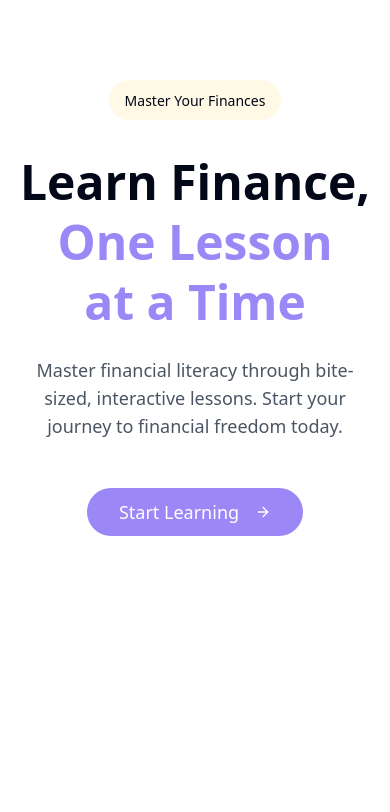
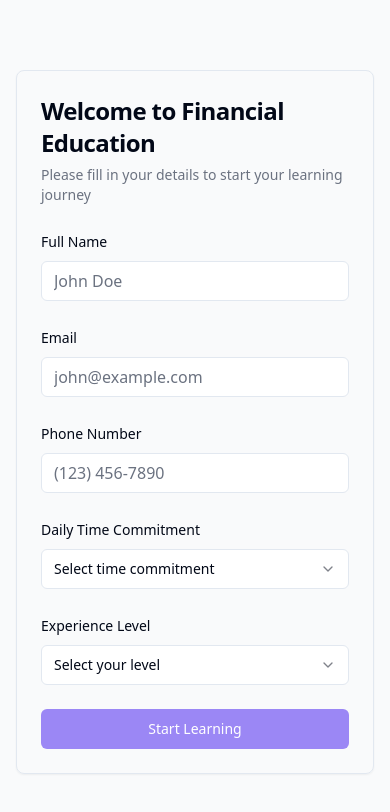
Before and after one commit to Thanseert/learnwealth-gameloop, a React (Vite) app: page / in a window 390 px wide. Shown: the top 812 px of the page. Built offline with nearby package versions, Linux system fonts and the light colour scheme.

Commit message:
Add login form
Adds a login form to collect user information including email, name, phone number, daily time commitment, and skill level.

```diff
--- /dev/null
+++ b/src/components/LoginForm.tsx
@@ -0,0 +1,139 @@
+
+import { useState } from "react";
+import { useNavigate } from "react-router-dom";
+import { Button } from "@/components/ui/button";
+import { Input } from "@/components/ui/input";
+import { Label } from "@/components/ui/label";
+import {
+  Select,
+  SelectContent,
+  SelectItem,
+  SelectTrigger,
+  SelectValue,
+} from "@/components/ui/select";
+import {
+  Card,
+  CardContent,
+  CardDescription,
+  CardHeader,
+  CardTitle,
+} from "@/components/ui/card";
+
+export function LoginForm() {
+  const navigate = useNavigate();
+  const [formData, setFormData] = useState({
+    name: "",
+    email: "",
+    phone: "",
+    timeCommitment: "",
+    level: "",
+  });
+
+  const handleSubmit = (e: React.FormEvent) => {
+    e.preventDefault();
+    // Store user data in localStorage
+    localStorage.setItem("userData", JSON.stringify(formData));
+    // Navigate to lessons page
+    navigate("/lessons");
+  };
+
+  return (
+    <div className="min-h-screen flex items-center justify-center bg-gray-50 p-4">
+      <Card className="w-full max-w-md">
+        <CardHeader>
+          <CardTitle className="text-2xl">Welcome to Financial Education</CardTitle>
+          <CardDescription>
+            Please fill in your details to start your learning journey
+          </CardDescription>
+        </CardHeader>
+        <CardContent>
+          <form onSubmit={handleSubmit} className="space-y-6">
+            <div className="space-y-2">
+              <Label htmlFor="name">Full Name</Label>
+              <Input
+                id="name"
+                placeholder="John Doe"
+                required
+                value={formData.name}
+                onChange={(e) =>
+                  setFormData({ ...formData, name: e.target.value })
+                }
+              />
+            </div>
+
+            <div className="space-y-2">
+              <Label htmlFor="email">Email</Label>
+              <Input
+                id="email"
+                type="email"
+                placeholder="john@example.com"
+                required
+                value={formData.email}
+                onChange={(e) =>
+                  setFormData({ ...formData, email: e.target.value })
+                }
+              />
+            </div>
+
+            <div className="space-y-2">
+              <Label htmlFor="phone">Phone Number</Label>
+              <Input
+                id="phone"
+                type="tel"
+                placeholder="(123) 456-7890"
+                required
+                value={formData.phone}
+                onChange={(e) =>
+                  setFormData({ ...formData, phone: e.target.value })
+                }
+              />
+            </div>
+
+            <div className="space-y-2">
+              <Label htmlFor="timeCommitment">Daily Time Commitment</Label>
+              <Select
+                value={formData.timeCommitment}
+                onValueChange={(value) =>
+                  setFormData({ ...formData, timeCommitment: value })
+                }
+              >
+                <SelectTrigger>
+                  <SelectValue placeholder="Select time commitment" />
+                </SelectTrigger>
+                <SelectContent>
+                  <SelectItem value="2-5">2-5 minutes</SelectItem>
+                  <SelectItem value="5-10">5-10 minutes</SelectItem>
+                  <SelectItem value="10-15">10-15 minutes</SelectItem>
+                  <SelectItem value="15+">15+ minutes</SelectItem>
+                </SelectContent>
+              </Select>
+            </div>
+
+            <div className="space-y-2">
+              <Label htmlFor="level">Experience Level</Label>
+              <Select
+                value={formData.level}
+                onValueChange={(value) =>
+                  setFormData({ ...formData, level: value })
+                }
+              >
+                <SelectTrigger>
+                  <SelectValue placeholder="Select your level" />
+                </SelectTrigger>
+                <SelectContent>
+                  <SelectItem value="beginner">Beginner</SelectItem>
+                  <SelectItem value="intermediate">Intermediate</SelectItem>
+                  <SelectItem value="pro">Pro</SelectItem>
+                </SelectContent>
+              </Select>
+            </div>
+
+            <Button type="submit" className="w-full">
+              Start Learning
+            </Button>
+          </form>
+        </CardContent>
+      </Card>
+    </div>
+  );
+}
--- a/src/pages/Index.tsx
+++ b/src/pages/Index.tsx
@@ -1,48 +1,35 @@
 
-import { Button } from "@/components/ui/button";
-import { ArrowRight } from "lucide-react";
-import { useNavigate } from "react-router-dom";
+import { LoginForm } from "@/components/LoginForm";
 
 const Index = () => {
-  const navigate = useNavigate();
+  // Check if user is already logged in
+  const userData = localStorage.getItem("userData");
 
+  if (userData) {
+    // If user is logged in, show the welcome back message
+    const user = JSON.parse(userData);
     return (
       <div className="min-h-screen bg-white">
-      {/* Hero Section */}
         <div className="container max-w-6xl mx-auto px-4 py-20 text-center">
-        {/* Small Label */}
-        <div className="inline-block px-4 py-2 mb-8 bg-[#FFF9E6] rounded-full">
-          <span className="text-sm font-medium">Master Your Finances</span>
-        </div>
-
-        {/* Main Heading */}
           <h1 className="text-5xl sm:text-6xl lg:text-7xl font-bold mb-6 leading-tight">
-          Learn Finance,{" "}
-          <span className="text-primary">
-            One Lesson
-            <br />
-            at a Time
-          </span>
+            Welcome back, <span className="text-primary">{user.name}</span>!
           </h1>
-
-        {/* Subheading */}
           <p className="text-gray-600 text-lg sm:text-xl max-w-3xl mx-auto mb-12">
-          Master financial literacy through bite-sized, interactive lessons. Start
-          your journey to financial freedom today.
+            Continue your financial education journey
           </p>
-
-        {/* CTA Button */}
-        <Button
-          size="lg"
-          className="bg-primary hover:bg-primary-hover text-white px-8 py-6 text-lg rounded-full"
-          onClick={() => navigate('/lessons')}
+          <a
+            href="/lessons"
+            className="inline-flex items-center justify-center gap-2 px-8 py-3 text-lg font-medium text-white bg-primary hover:bg-primary/90 rounded-full"
           >
-          Start Learning
-          <ArrowRight className="ml-2 h-5 w-5" />
-        </Button>
+            Continue Learning
+          </a>
         </div>
       </div>
     );
+  }
+
+  // If user is not logged in, show the login form
+  return <LoginForm />;
 };
 
 export default Index;
--- a/src/pages/Lessons.tsx
+++ b/src/pages/Lessons.tsx
@@ -1,9 +1,10 @@
-
 import { useState } from "react";
 import { LessonCard } from "@/components/LessonCard";
 import { ProgressBar } from "@/components/ProgressBar";
 import { Trophy, Coins } from "lucide-react";
 import { Quiz } from "@/components/Quiz";
+import { useEffect } from "react";
+import { useNavigate } from "react-router-dom";
 
 interface Lesson {
   id: number;
@@ -20,6 +21,7 @@ interface Lesson {
 }
 
 const Lessons = () => {
+  const navigate = useNavigate();
   const [totalXP, setTotalXP] = useState(0);
   const [activeQuiz, setActiveQuiz] = useState<number | null>(null);
   const [currentQuestionIndex, setCurrentQuestionIndex] = useState(0);
@@ -466,6 +468,14 @@ const Lessons = () => {
     },
   ]);
 
+  useEffect(() => {
+    // Check if user is logged in
+    const userData = localStorage.getItem("userData");
+    if (!userData) {
+      navigate("/");
+    }
+  }, [navigate]);
+
   const handleLessonClick = (lessonId: number) => {
     const lesson = lessons.find(l => l.id === lessonId);
     if (lesson?.questions) {
```
Lines whose indentation alone changed are shown as unchanged.
